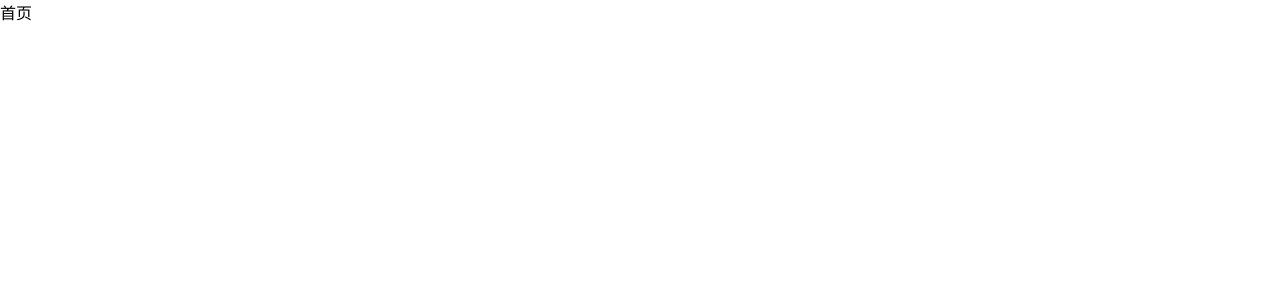
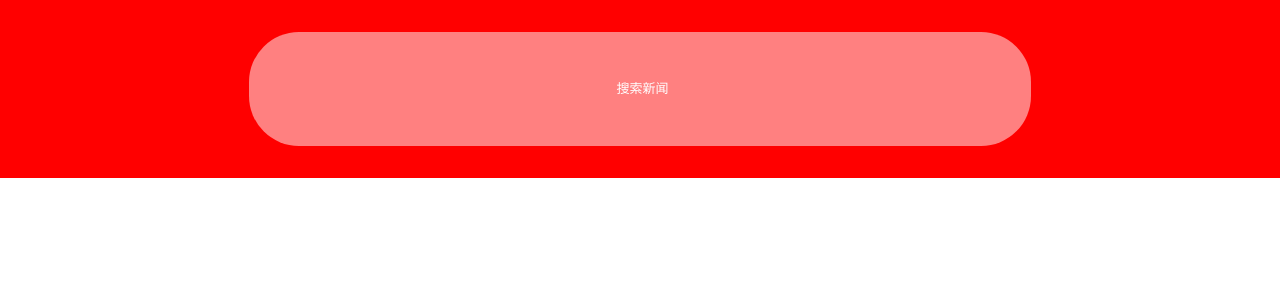
Before and after one commit to itcast-hsian/news-43, a Vue app: page / in a window 1280 px wide. Shown: the top 300 px of the page. Built offline with nearby package versions, Linux system fonts and the light colour scheme; a small style sheet from the web is missing.

Commit message:
首页的头部布局

```diff
--- a/src/views/Index.vue
+++ b/src/views/Index.vue
@@ -1,5 +1,17 @@
 <template>
-    <div>首页</div>
+    <div>
+        <!-- 红色的头部 -->
+        <div class="header">
+            <span class="iconfont iconnew"></span>
+            <router-link to="#" class="search">
+                <span class="iconfont iconsearch"></span>
+                <i>搜索新闻</i>
+            </router-link>
+            <router-link to="/personal">
+                <span class="iconfont iconwode"></span>
+            </router-link>
+        </div>
+    </div>
 </template>
 
 <script>
@@ -8,6 +20,43 @@ export default {
 }
 </script>
 
-<style>
+<style scoped lang="less">
+.header{
+    height:50/360*100vw;
+    background: #ff0000;
+    display: flex;
+    padding:0 20/360*100vw;
+    justify-content: space-between;
+    align-items: center;
+    color: #fff;
 
+    .iconnew{
+        font-size:20px;
+        transform: scale(3);
+        position: relative;
+        left: 20/360*100vw;
+    }
+
+    .search{
+        flex: 1;
+        height: 32/360*100vw;
+        margin: 0 50/360*100vw;
+        background: rgba(255,255,255,0.5);
+        display: flex;
+        justify-content: center;
+        align-items:center;
+        border-radius: 50px;
+        font-size: 13px;
+        line-height: 1;
+        vertical-align: middle;
+
+        span{
+            margin-right: 5px;
+        }
+    }
+
+    .iconwode{
+        font-size: 20px;
+    }
+}
 </style>
```
